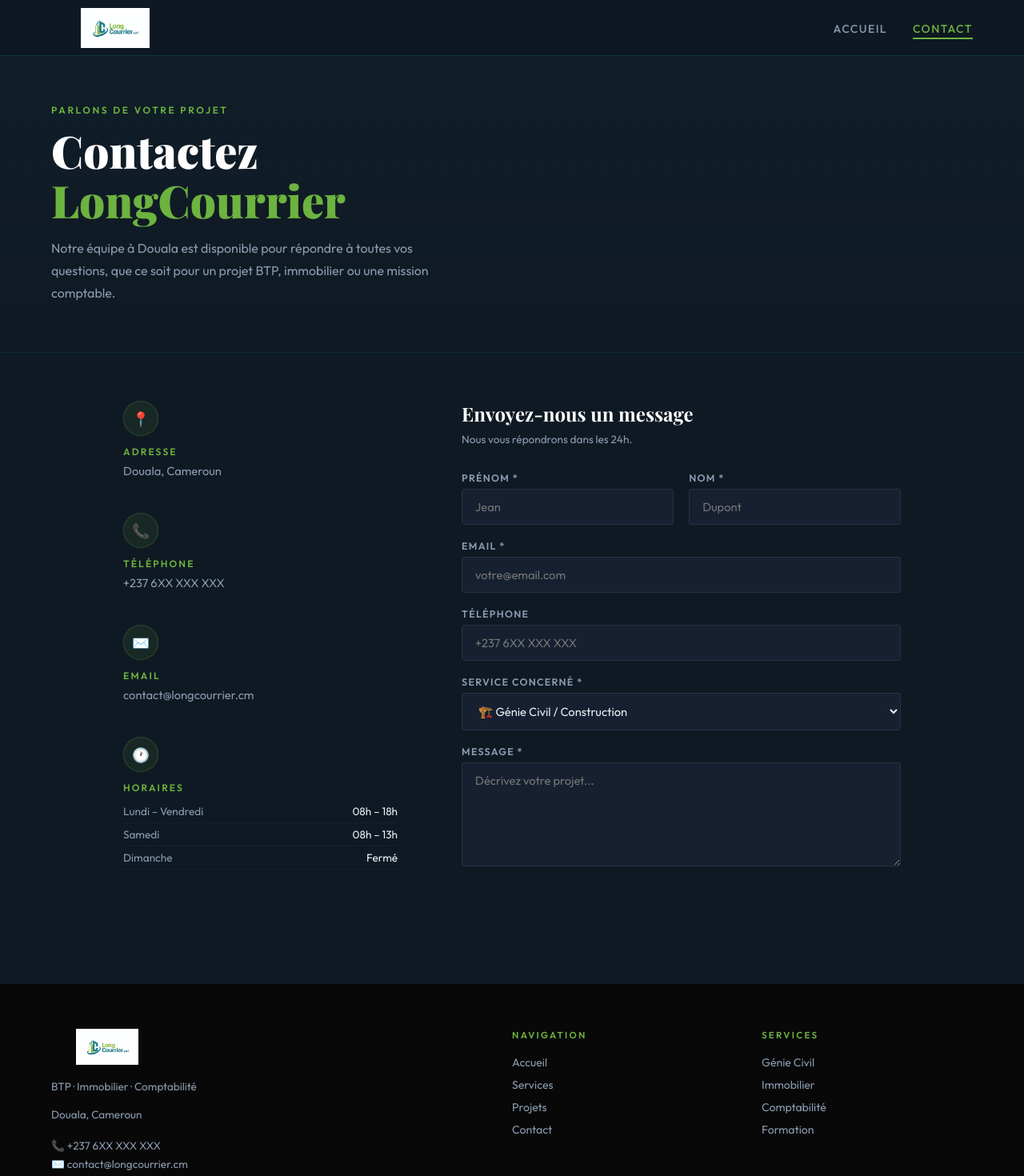
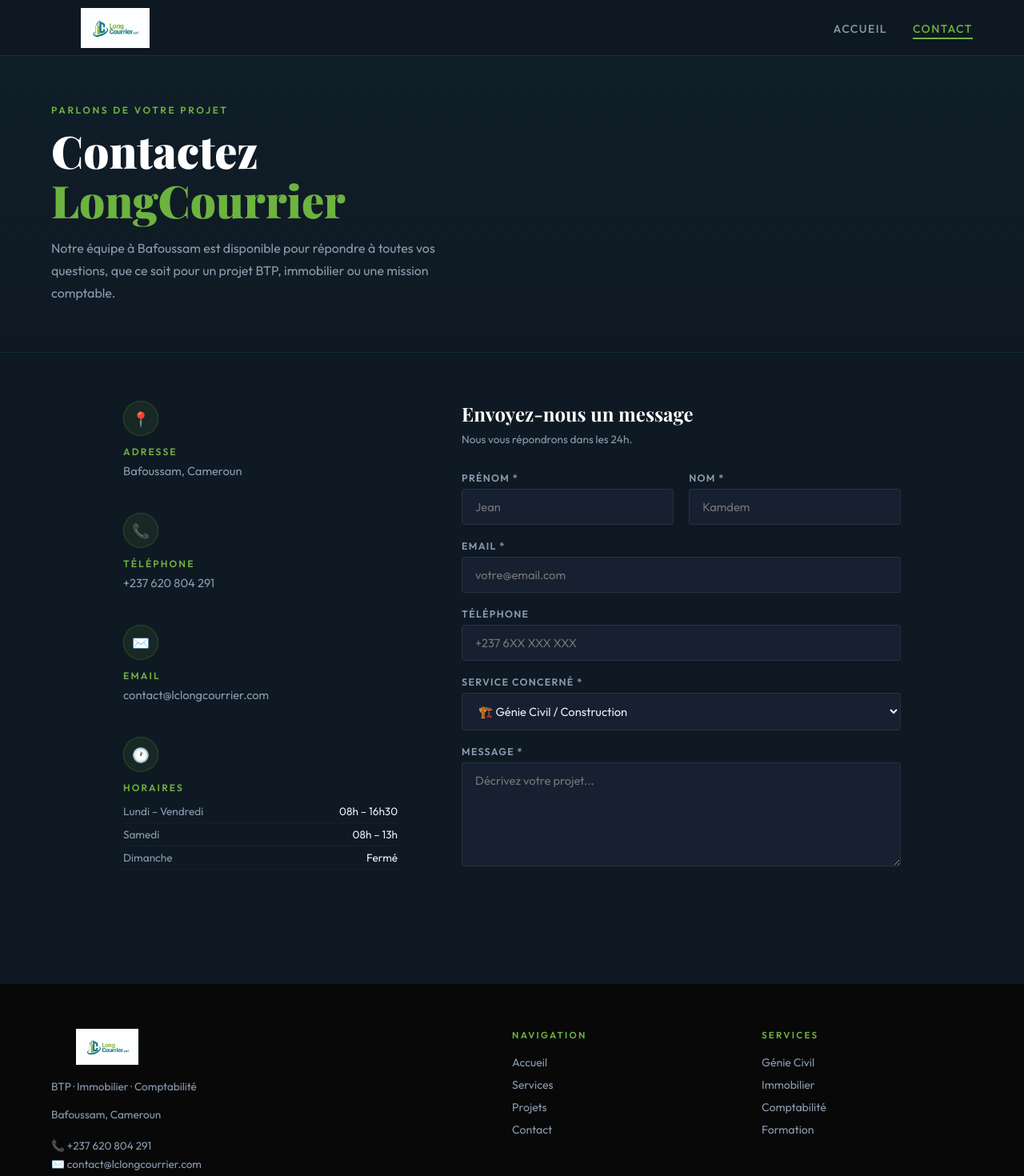
Before and after one commit to RibotFleury/longcourrier, a Next.js app: page /contact in a window 1280 px wide. Shown: the top 1470 px of the page at 80% size. Built offline with nearby package versions, Linux system fonts and the light colour scheme.

Commit message:
mise à jour du site

```diff
--- a/app/contact/page.tsx
+++ b/app/contact/page.tsx
@@ -10,7 +10,7 @@
           Contactez<br /><em>LongCourrier</em>
         </h1>
         <p className={styles.sub}>
-          Notre équipe à Douala est disponible pour répondre à toutes vos
+          Notre équipe à Bafoussam est disponible pour répondre à toutes vos
           questions, que ce soit pour un projet BTP, immobilier ou une
           mission comptable.
         </p>
@@ -23,23 +23,23 @@
           <div className={styles.infoBlock}>
             <div className={styles.infoIcon}>📍</div>
             <h4>Adresse</h4>
-            <p>Douala, Cameroun</p>
+            <p>Bafoussam, Cameroun</p>
           </div>
           <div className={styles.infoBlock}>
             <div className={styles.infoIcon}>📞</div>
             <h4>Téléphone</h4>
-            <p>+237 6XX XXX XXX</p>
+            <p>+237 620 804 291</p>
           </div>
           <div className={styles.infoBlock}>
             <div className={styles.infoIcon}>✉️</div>
             <h4>Email</h4>
-            <p>contact@longcourrier.cm</p>
+            <p>contact@lclongcourrier.com</p>
           </div>
           <div className={styles.infoBlock}>
             <div className={styles.infoIcon}>🕐</div>
             <h4>Horaires</h4>
             <ul className={styles.hours}>
-              <li><span>Lundi – Vendredi</span><span>08h – 18h</span></li>
+              <li><span>Lundi – Vendredi</span><span>08h – 16h30</span></li>
               <li><span>Samedi</span><span>08h – 13h</span></li>
               <li><span>Dimanche</span><span>Fermé</span></li>
             </ul>
@@ -58,7 +58,7 @@
               </div>
               <div className={styles.field}>
                 <label htmlFor="nom">Nom *</label>
-                <input type="text" id="nom" name="nom" placeholder="Dupont" required />
+                <input type="text" id="nom" name="nom" placeholder="Kamdem" required />
               </div>
             </div>
             <div className={styles.field}>
--- a/app/sections/HeroSection.tsx
+++ b/app/sections/HeroSection.tsx
@@ -11,9 +11,7 @@
           Bâtir & <em>Gérer</em><br />avec Excellence
         </h1>
         <p className={styles.desc}>
-          LongCourrier SARL est votre partenaire de confiance à Douala pour
-          tous vos projets de construction, d'immobilier et de gestion
-          comptable. De la fondation aux finances, nous assurons chaque
+          Long Courrier SARL est votre partenaire de confiance pouvant intervenir partout au Cameroun notamment dans les villes de Bafoussam, Douala et Yaoundé en ce qui concerne vos projets de construction, d’immobilier et de gestion comptable. De la fondation aux finances, nous assurons chaque
           étape avec rigueur.
         </p>
         <div className={styles.actions}>
--- a/components/Footer.tsx
+++ b/components/Footer.tsx
@@ -16,10 +16,10 @@
             style={{ objectFit: 'contain' }}
           />
           <p>BTP · Immobilier · Comptabilité</p>
-          <p>Douala, Cameroun</p>
+          <p>Bafoussam, Cameroun</p>
           <p className={styles.contact}>
-            📞 +237 6XX XXX XXX<br />
-            ✉️ contact@longcourrier.cm
+            📞 +237 620 804 291<br />
+            ✉️ contact@lclongcourrier.com
           </p>
         </div>
 
```
